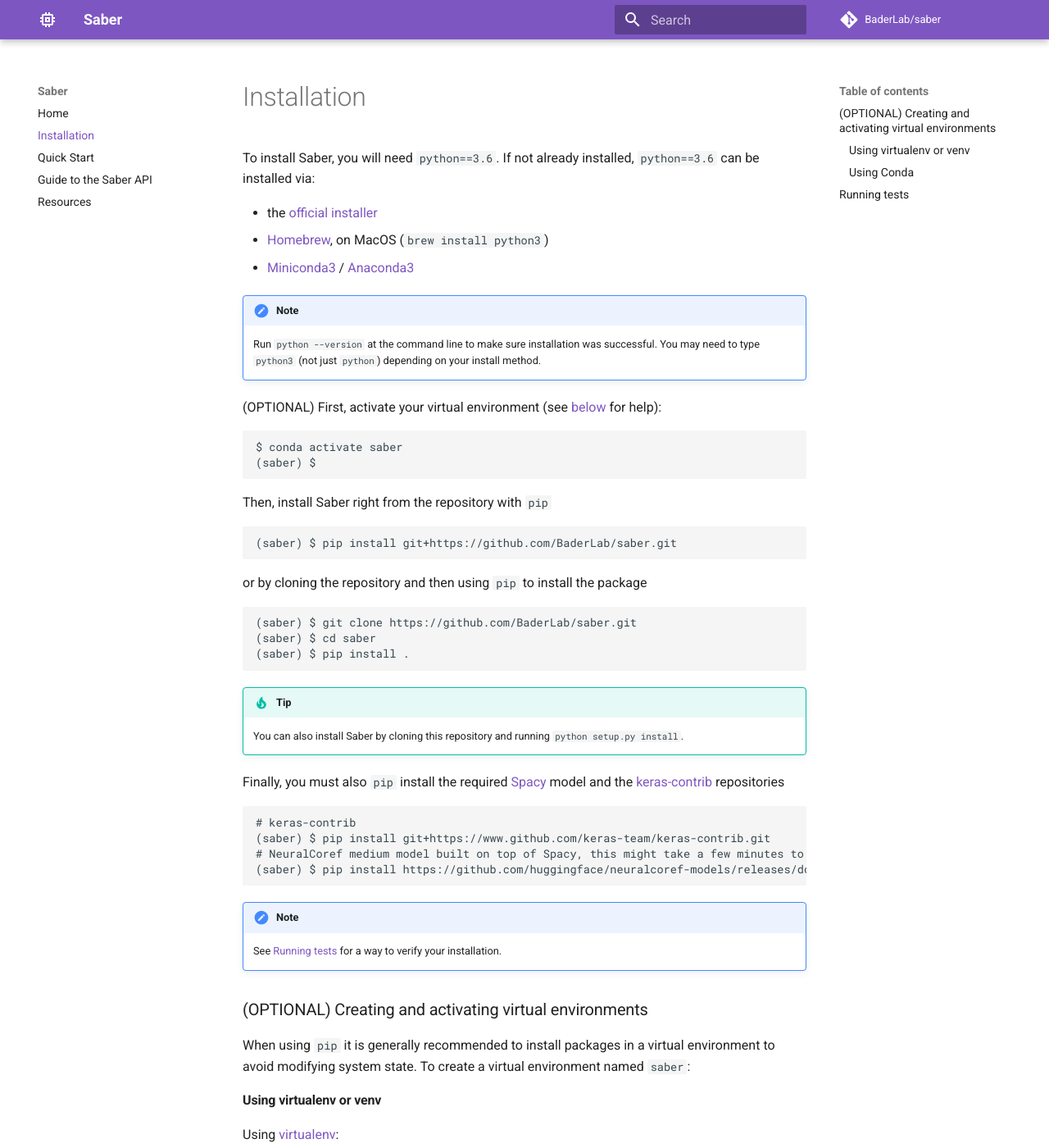
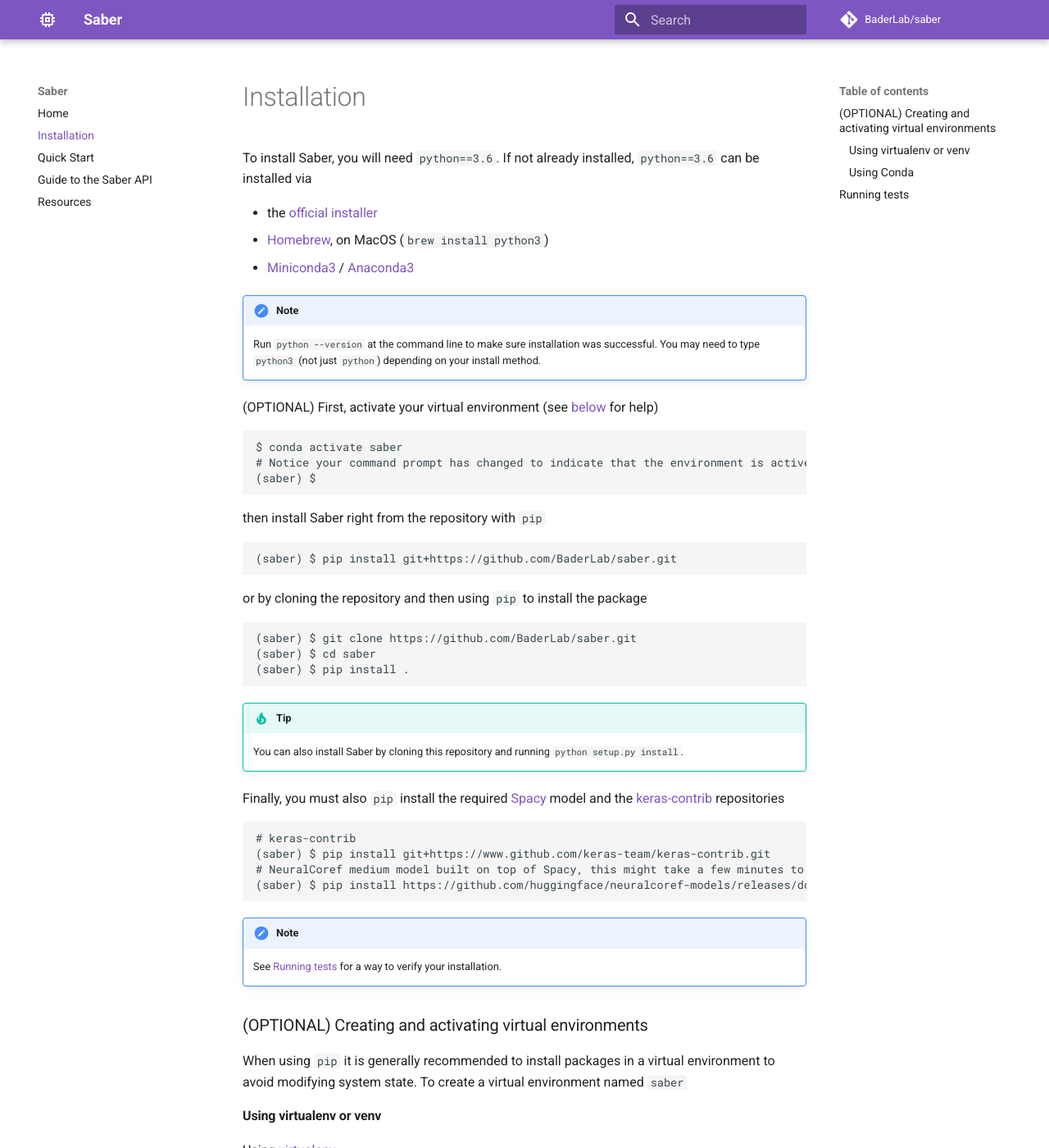
Before and after one commit to BaderLab/saber, an MkDocs documentation site: the page built from docs/installation.md, in a window 1280 px wide and 1400 px high. Shown: the whole window at 82% size. Built offline with MkDocs 1.6.1 and Material for MkDocs 9.7.7, drawn with Linux system fonts in a browser that asks for light colours; comment, search, counter and statistics services are not loaded; some of the changed text lies outside the part shown.

Commit message:
:books: Update documentation

````diff
--- a/docs/installation.md
+++ b/docs/installation.md
@@ -1,6 +1,6 @@
 # Installation
 
-To install Saber, you will need `python==3.6`. If not already installed, `python==3.6` can be installed via:
+To install Saber, you will need `python==3.6`. If not already installed, `python==3.6` can be installed via
 
  - the [official installer](https://www.python.org/downloads/)
  - [Homebrew](https://brew.sh), on MacOS (`brew install python3`)
@@ -9,14 +9,15 @@
 !!! note
     Run `python --version` at the command line to make sure installation was successful. You may need to type `python3` (not just `python`) depending on your install method.
 
-(OPTIONAL) First, activate your virtual environment (see [below](#optional-creating-and-activating-virtual-environments) for help):
+(OPTIONAL) First, activate your virtual environment (see [below](#optional-creating-and-activating-virtual-environments) for help)
 
 ```
 $ conda activate saber
+# Notice your command prompt has changed to indicate that the environment is active
 (saber) $
 ```
 
-Then, install Saber right from the repository with `pip`
+then install Saber right from the repository with `pip`
 
 ```
 (saber) $ pip install git+https://github.com/BaderLab/saber.git
@@ -47,17 +48,17 @@
 
 ### (OPTIONAL) Creating and activating virtual environments
 
-When using `pip` it is generally recommended to install packages in a virtual environment to avoid modifying system state. To create a virtual environment named `saber`:
+When using `pip` it is generally recommended to install packages in a virtual environment to avoid modifying system state. To create a virtual environment named `saber`
 
 #### Using virtualenv or venv
 
-Using [virtualenv](https://virtualenv.pypa.io/en/stable/):
+Using [virtualenv](https://virtualenv.pypa.io/en/stable/)
 
 ```
 $ virtualenv --python=python3 /path/to/new/venv/saber
 ```
 
-Using [venv](https://docs.python.org/3/library/venv.html):
+Using [venv](https://docs.python.org/3/library/venv.html)
 
 ```
 $ python3 -m venv /path/to/new/venv/saber
@@ -73,13 +74,13 @@
 
 #### Using Conda
 
-If you use [Conda](https://conda.io/docs/) / [Miniconda](https://repo.continuum.io/miniconda/Miniconda3-latest-Linux-x86_64.sh), you can create an environment named `saber` by running:
+If you use [Conda](https://conda.io/docs/) / [Miniconda](https://repo.continuum.io/miniconda/Miniconda3-latest-Linux-x86_64.sh), you can create an environment named `saber` by running
 
 ```
 $ conda create -n saber python=3.6
 ```
 
-To activate the environment:
+To activate the environment
 
 ```
 $ conda activate saber
@@ -92,7 +93,7 @@
 
 ## Running tests
 
-Sabers test suite can be found in `saber/tests`. If Saber is already installed, you can run `pytest` on the installation directory:
+Sabers test suite can be found in `saber/tests`. If Saber is already installed, you can run `pytest` on the installation directory
 
 ```
 # Install pytest
@@ -103,7 +104,7 @@
 (saber) $ python -m pytest $INSTALL_DIR
 ```
 
-Alternatively, to clone Saber, install it, and run the test suite all in one go:
+Alternatively, to clone Saber, install it, and run the test suite all in one go
 
 ```
 (saber) $ git clone https://github.com/BaderLab/saber.git
````
Also changed, not shown: README.md (+13 -13 lines), docs/guide_to_saber_api.md (+9 -3 lines), docs/quick_start.md (+4 -4 lines).
